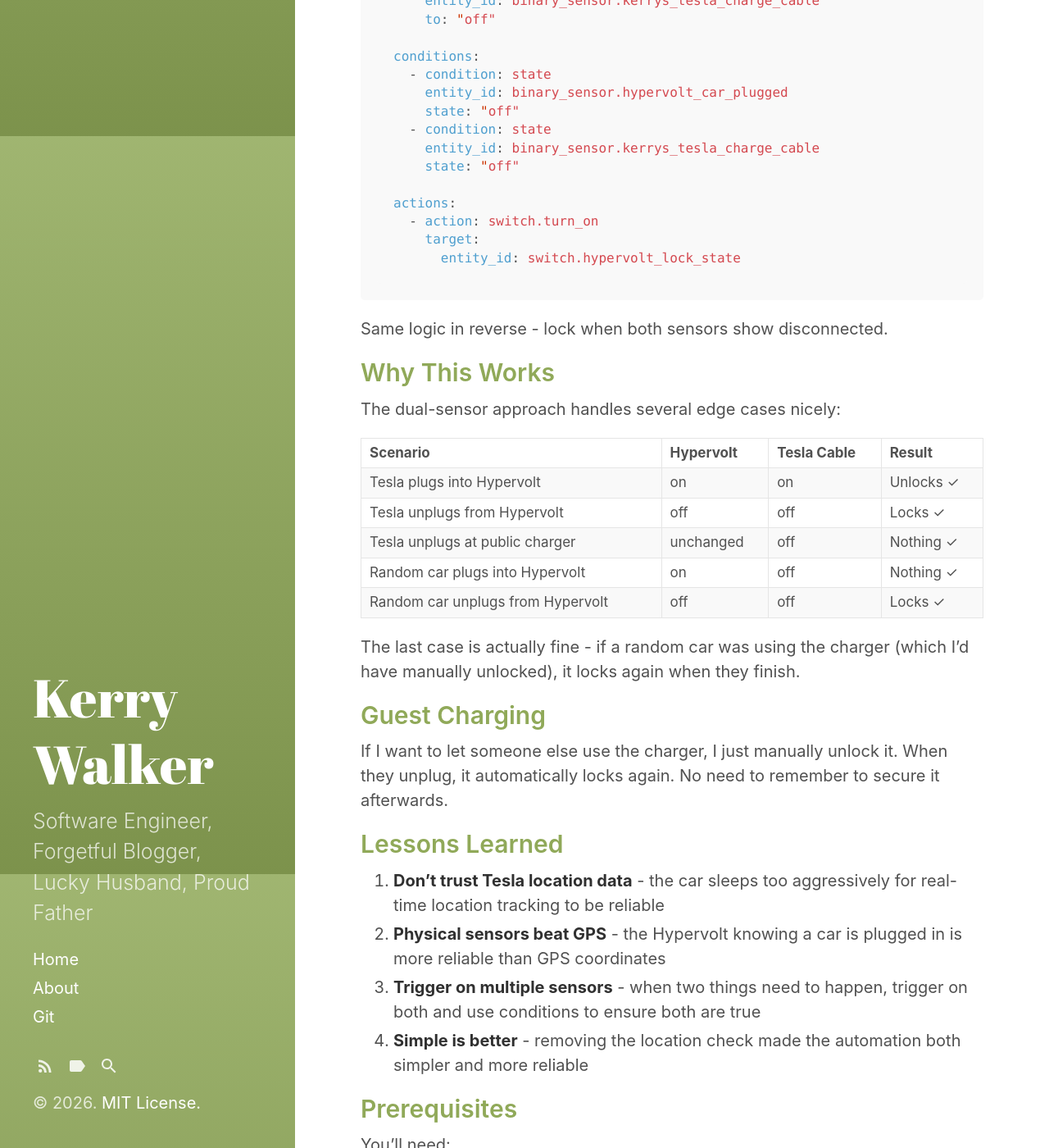
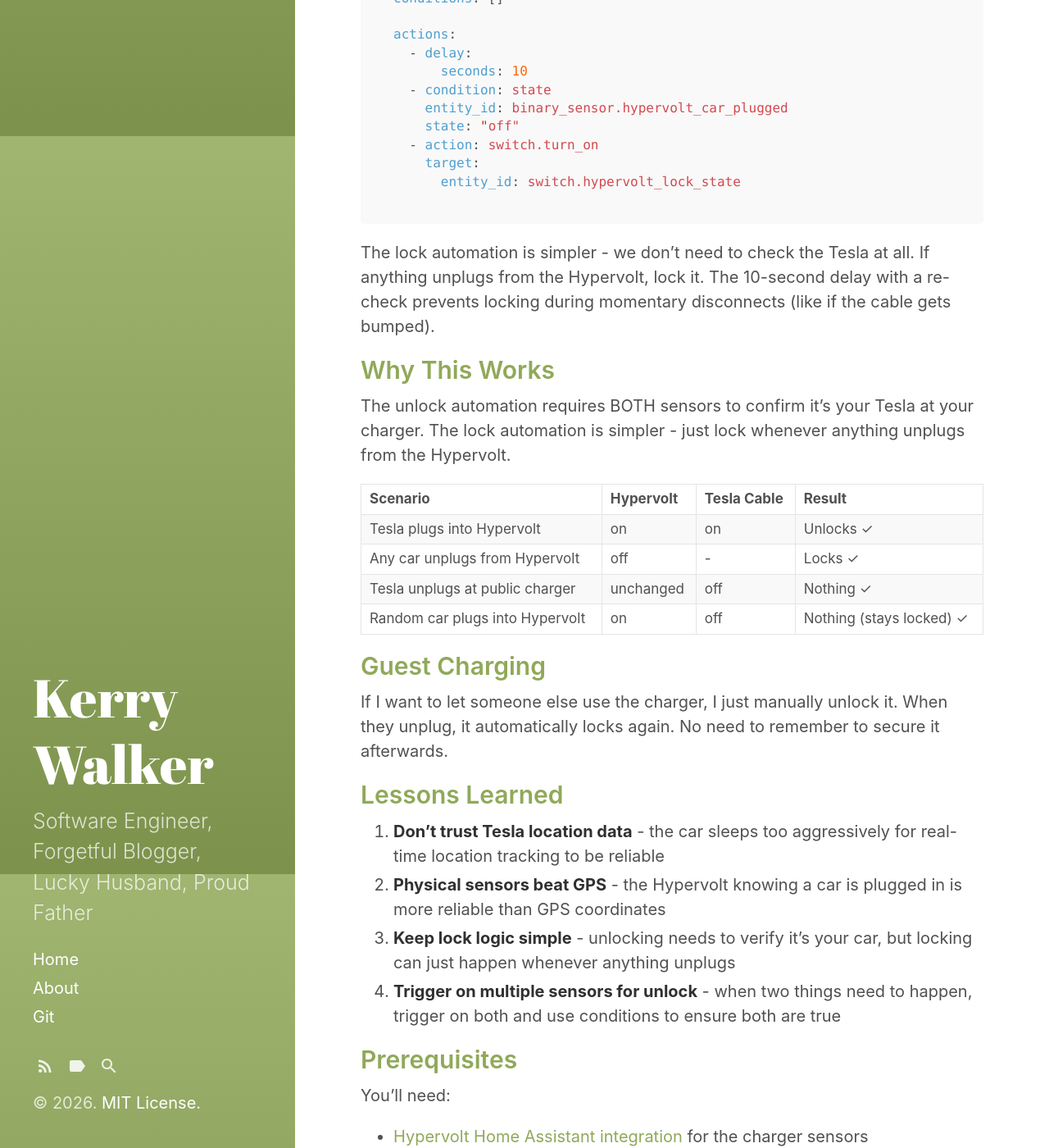
Before and after one commit to KerryWalker/KerryWalker.github.io, a Jekyll site: the page built from _posts/2026-01-19-hypervolt-auto-lock-home-assistant.md, in a window 1280 px wide and 1400 px high, scrolled down 3434 px. Shown: the whole window at 82% size. Built offline with Jekyll 4.4.1, drawn with Linux system fonts in a browser that asks for light colours; comment, search, counter and statistics services are not loaded; some of the changed text lies outside the part shown.

Commit message:
Update 2026-01-19-hypervolt-auto-lock-home-assistant.md

````diff
--- a/_posts/2026-01-19-hypervolt-auto-lock-home-assistant.md
+++ b/_posts/2026-01-19-hypervolt-auto-lock-home-assistant.md
@@ -47,7 +47,6 @@ This checks if the Tesla is within 0.5km of home, which is more tolerant of GPS
 I had to accept that reliable location tracking wasn't going to happen without constantly waking the car, which defeats the purpose of letting it sleep. The trade-off became clear: I could either have accurate location data and a car that drains its battery polling for updates, or I could find another way.
 
 The compromise was to drop location entirely and rely on what I *could* trust - the physical connection. If my Hypervolt (which is fixed at my house) detects a car plugged in, AND my Tesla confirms its cable is connected, then it must be my Tesla at my house. The Hypervolt itself becomes the location check. It's not as elegant as "Tesla arrives home, charger unlocks", but it's bulletproof.
-
 
 ## The Final Automation
 
@@ -91,50 +90,43 @@ The automation triggers when either sensor turns on, but only fires if both cond
 
 I initially had it only trigger on the Hypervolt sensor, with the Tesla cable as a condition. But the timing was inconsistent - sometimes the Hypervolt would report first, sometimes the Tesla would. Triggering on both and checking both as conditions made it much more reliable.
 
-### Lock When Tesla Unplugs
+### Lock When Any Car Unplugs
 
 ```yaml
-alias: "Hypervolt Lock - Tesla Unplugged"
-description: "Lock Hypervolt when Tesla unplugs"
+alias: "Hypervolt Lock - Car Unplugged"
+description: "Lock Hypervolt when any car unplugs"
 mode: single
 
 triggers:
   - trigger: state
     entity_id: binary_sensor.hypervolt_car_plugged
     to: "off"
-  - trigger: state
-    entity_id: binary_sensor.kerrys_tesla_charge_cable
-    to: "off"
 
-conditions:
+conditions: []
+
+actions:
+  - delay:
+      seconds: 10
   - condition: state
     entity_id: binary_sensor.hypervolt_car_plugged
     state: "off"
-  - condition: state
-    entity_id: binary_sensor.kerrys_tesla_charge_cable
-    state: "off"
-
-actions:
   - action: switch.turn_on
     target:
       entity_id: switch.hypervolt_lock_state
 ```
 
-Same logic in reverse - lock when both sensors show disconnected.
+The lock automation is simpler - we don't need to check the Tesla at all. If anything unplugs from the Hypervolt, lock it. The 10-second delay with a re-check prevents locking during momentary disconnects (like if the cable gets bumped).
 
 ## Why This Works
 
-The dual-sensor approach handles several edge cases nicely:
+The unlock automation requires BOTH sensors to confirm it's your Tesla at your charger. The lock automation is simpler - just lock whenever anything unplugs from the Hypervolt.
 
 | Scenario | Hypervolt | Tesla Cable | Result |
 |----------|-----------|-------------|--------|
 | Tesla plugs into Hypervolt | on | on | Unlocks ✓ |
-| Tesla unplugs from Hypervolt | off | off | Locks ✓ |
+| Any car unplugs from Hypervolt | off | - | Locks ✓ |
 | Tesla unplugs at public charger | unchanged | off | Nothing ✓ |
-| Random car plugs into Hypervolt | on | off | Nothing ✓ |
-| Random car unplugs from Hypervolt | off | off | Locks ✓ |
-
-The last case is actually fine - if a random car was using the charger (which I'd have manually unlocked), it locks again when they finish.
+| Random car plugs into Hypervolt | on | off | Nothing (stays locked) ✓ |
 
 ## Guest Charging
 
@@ -144,8 +136,8 @@ If I want to let someone else use the charger, I just manually unlock it. When t
 
 1. **Don't trust Tesla location data** - the car sleeps too aggressively for real-time location tracking to be reliable
 2. **Physical sensors beat GPS** - the Hypervolt knowing a car is plugged in is more reliable than GPS coordinates
-3. **Trigger on multiple sensors** - when two things need to happen, trigger on both and use conditions to ensure both are true
-4. **Simple is better** - removing the location check made the automation both simpler and more reliable
+3. **Keep lock logic simple** - unlocking needs to verify it's your car, but locking can just happen whenever anything unplugs
+4. **Trigger on multiple sensors for unlock** - when two things need to happen, trigger on both and use conditions to ensure both are true
 
 ## Prerequisites
 
````
Also changed, not shown: other parts of _posts/2026-01-19-hypervolt-auto-lock-home-assistant.md (+1 -1 lines).
